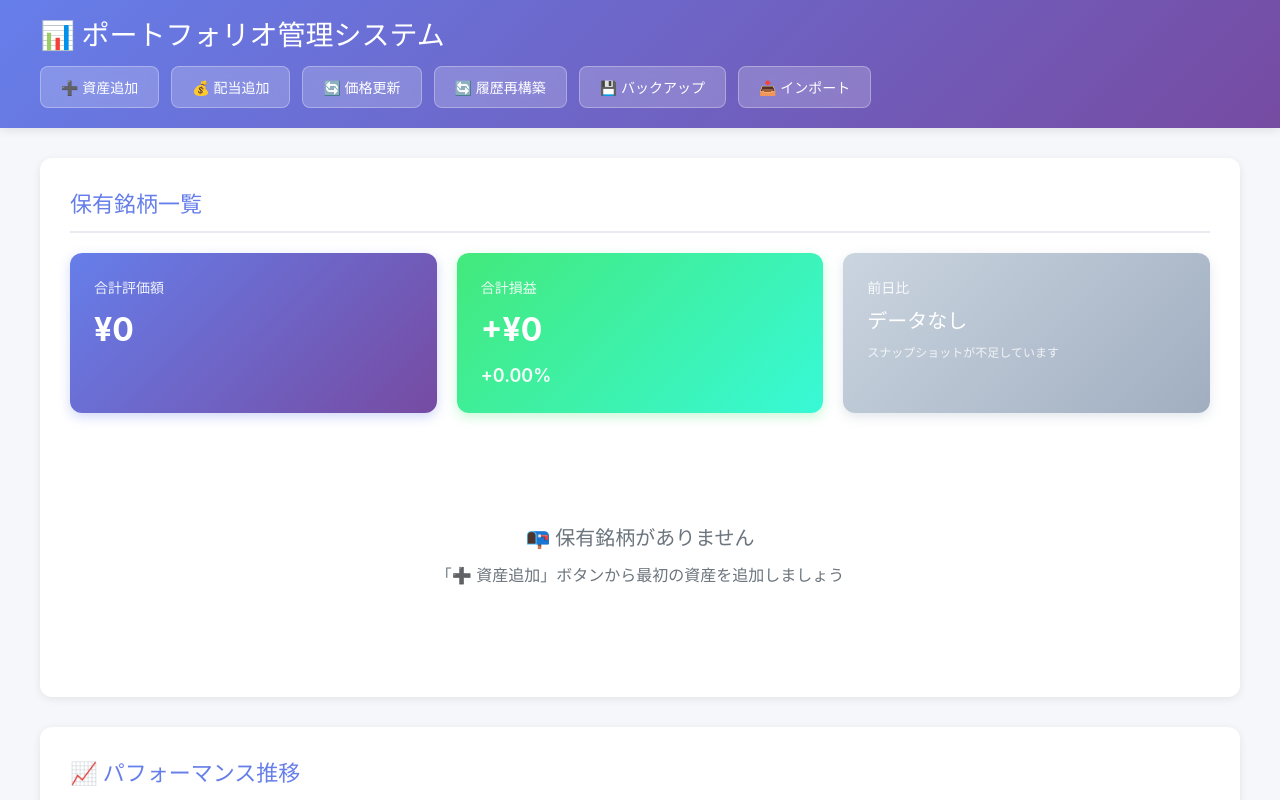
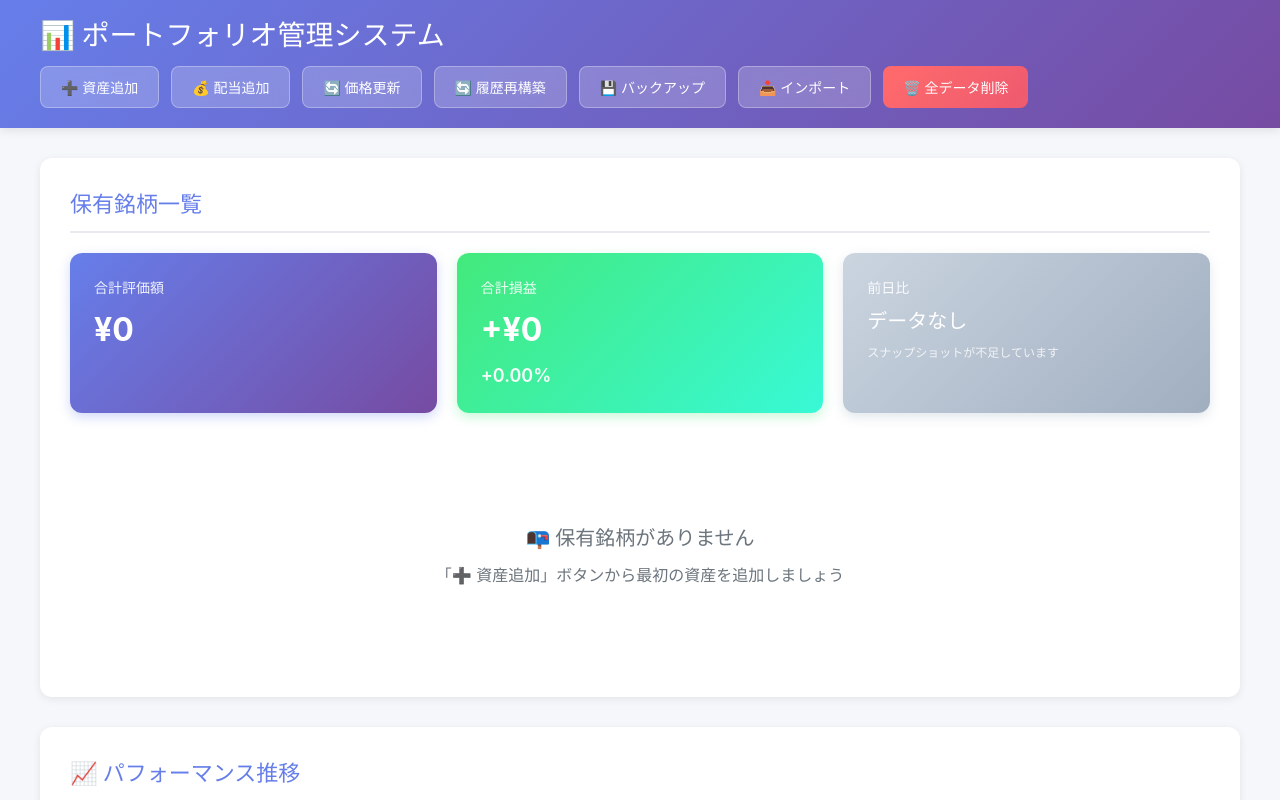
Before and after one commit to sanada02/portfolio-app, a React (Vite) app: page / in a window 1280 px wide. Shown: the top 800 px of the page. Built offline with nearby package versions, Linux system fonts and the light colour scheme.

Commit message:
全データ削除ボタン追加

```diff
--- a/src/App.jsx
+++ b/src/App.jsx
@@ -2,7 +2,7 @@
 import React, { useState, useEffect, useRef } from 'react';
 import { loadPortfolio, savePortfolio, exportData, importData, getSellHistory, addDividend, updateDividend, deleteDividend } from './utils/storage';
 import { updateAllPrices, rebuildAllHistory, regenerateDailySnapshots, generateTodaySnapshot } from './utils/priceAPI';
-import { getDailySnapshots } from './utils/database';
+import { getDailySnapshots, clearAllIndexedDB } from './utils/database';
 import { getConsolidatedPortfolio, getTagAnalysis, getAssetsByTag, getAllUniqueTags } from './utils/portfolioUtils';
 import { usePortfolioHandlers } from './hooks/usePortfolioHandlers';
 import AddAssetModal from './components/AddAssetModal';
@@ -200,6 +200,61 @@ function App() {
     }
   };
 
+  // ========== Data Management ==========
+  const handleClearAllData = async () => {
+    if (!window.confirm(
+      '⚠️ すべてのデータを削除しますか？\n\n' +
+      '以下のデータが完全に削除されます：\n' +
+      '• ポートフォリオデータ（保有銘柄、購入記録）\n' +
+      '• 売却履歴\n' +
+      '• 配当データ\n' +
+      '• 価格履歴（IndexedDB）\n' +
+      '• 日次スナップショット\n' +
+      '• 為替レート履歴\n' +
+      '• APIキャッシュ\n\n' +
+      'この操作は取り消せません。'
+    )) {
+      return;
+    }
+
+    // 二重確認
+    if (!window.confirm(
+      '本当によろしいですか？\n\n' +
+      'すべてのデータが完全に削除されます。\n' +
+      '事前にバックアップを取得することをお勧めします。'
+    )) {
+      return;
+    }
+
+    try {
+      setIsLoading(true);
+
+      // IndexedDBのデータを削除
+      const indexedDBSuccess = await clearAllIndexedDB();
+
+      // localStorageのデータを削除
+      localStorage.clear();
+
+      if (indexedDBSuccess) {
+        addNotification(
+          '✅ すべてのデータを削除しました\n\nページをリロードします...',
+          'success'
+        );
+
+        // 2秒後にリロード
+        setTimeout(() => {
+          window.location.reload();
+        }, 2000);
+      } else {
+        throw new Error('IndexedDBの削除に失敗しました');
+      }
+    } catch (error) {
+      console.error('データ削除エラー:', error);
+      addNotification('データ削除中にエラーが発生しました: ' + error.message, 'error');
+      setIsLoading(false);
+    }
+  };
+
   // ========== Backup & Import ==========
   const handleExportBackup = () => {
     try {
@@ -369,6 +424,17 @@ function App() {
           </button>
           <button onClick={() => fileInputRef.current?.click()} disabled={isLoading}>
             📥 インポート
+          </button>
+          <button
+            onClick={handleClearAllData}
+            disabled={isLoading}
+            style={{
+              background: 'linear-gradient(135deg, #ff6b6b 0%, #ee5a6f 100%)',
+              color: 'white',
+              border: 'none'
+            }}
+          >
+            🗑️ 全データ削除
           </button>
         </div>
       </header>
--- a/src/utils/database.js
+++ b/src/utils/database.js
@@ -180,6 +180,27 @@ export const clearCache = async () => {
   console.log('✓ APIキャッシュをクリアしました');
 };
 
+// ===========================
+// 全データ削除
+// ===========================
+
+/**
+ * IndexedDBの全データを削除
+ */
+export const clearAllIndexedDB = async () => {
+  try {
+    await db.priceHistory.clear();
+    await db.dailySnapshots.clear();
+    await db.exchangeRates.clear();
+    await db.apiCache.clear();
+    console.log('✓ IndexedDBの全データを削除しました');
+    return true;
+  } catch (error) {
+    console.error('IndexedDB削除エラー:', error);
+    return false;
+  }
+};
+
 export default db;
 
 // ===========================
```
